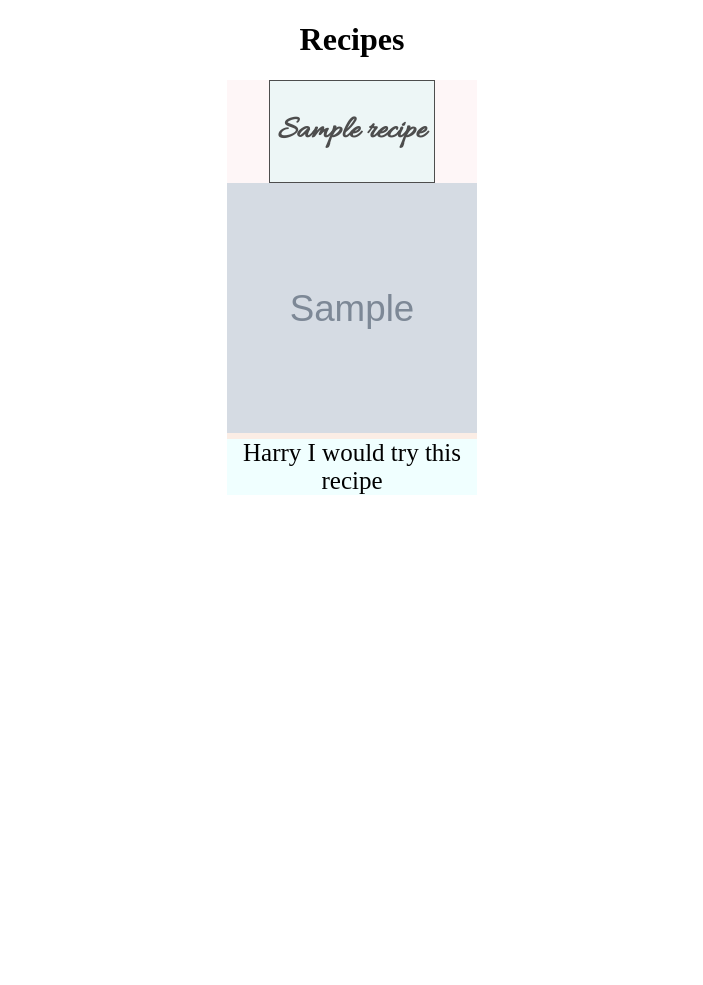
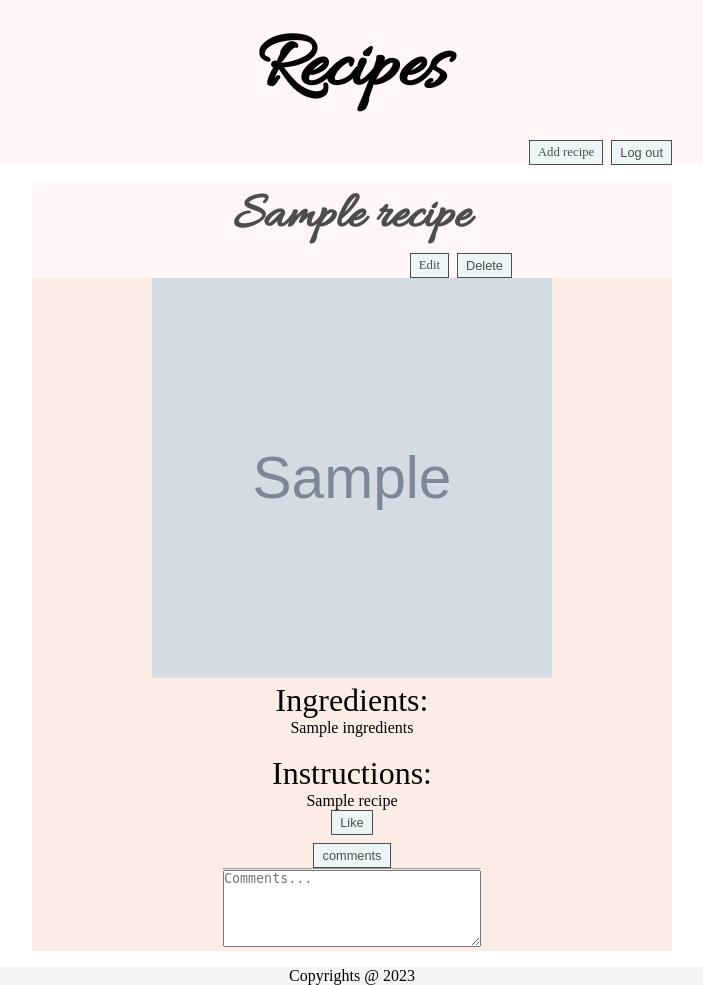
Before and after one commit to sadiausmann/crud_app, a Flask app: page /sessions/page/1 in a window 1280 px wide. Shown: the whole page, without its empty margins (288-991 px from the left). Before the commit the page ends 495 px from the top, so only its background shows below. Run offline with Flask 3, Linux system fonts and the light colour scheme; grey boxes marked "Sample" are stand-in pictures; a database or web service that is not in the repository returns one stand-in record (values such as "Sample title"); some libraries are stand-ins or nearby versions.

Commit message:
CSS done, Delete-funtion:working,edit-function:working ,like-working, comment section in progress

```diff
--- a/models/recipe.py
+++ b/models/recipe.py
@@ -10,8 +10,8 @@ def get_recipe(id):
     recipes = sql("SELECT * FROM recipes WHERE id = %s",[id])
     return recipes[0]
 
-def update_recipe(title, image_url,  ingredients, recipe, id):
-    sql("UPDATE recipes SET title=%s, image_url=%s, ingredients=%s, recipe=%s WHERE id=%s RETURNING *",[title, image_url, ingredients, recipe, id])
+def update_recipe(user_id ,title, image_url,  ingredients, recipe, id):
+    sql("UPDATE recipes SET user_id=%s, title=%s, image_url=%s, ingredients=%s, recipe=%s WHERE id=%s RETURNING *",[user_id, title, image_url, ingredients, recipe, id])
 
 def delete_recipe(id):
     sql("DELETE FROM recipes WHERE id=%s RETURNING *",[id])
@@ -22,3 +22,9 @@ def like_recipe(recipe_id, user_id):
         sql('DELETE FROM likes WHERE user_id=%s AND recipe_id=%s RETURNING *',[user_id, recipe_id])
     else:
         sql("INSERT INTO likes(user_id, recipe_id) VALUES(%s, %s) RETURNING *", [user_id, recipe_id])
+
+def comment_recipe(recipe_id, user_id, comment):
+    sql("INSERT INTO comments (user_id, recipe_id, comment) VALUES (%s, %s, %s) RETURNING *",[user_id, recipe_id, comment])
+
+def all_comments():
+    return sql("SELECT * FROM comments ORDER by id")
--- a/routes/recipes_routes.py
+++ b/routes/recipes_routes.py
@@ -1,5 +1,5 @@
 from flask import Blueprint
-from controllers.recipes_controller import index, new, create, edit, update, delete, like
+from controllers.recipes_controller import index, new, create, edit, update, delete, like, comment
 
 recipes_routes = Blueprint('recipes_routes', __name__)
 
@@ -10,3 +10,4 @@ recipes_routes.route('/<id>/edit')(edit)
 recipes_routes.route('/<id>', methods=["POST"])(update)
 recipes_routes.route('/<id>/delete', methods=["POST"])(delete)
 recipes_routes.route('/<id>/likes', methods=["POST"])(like)
+recipes_routes.route('/<id>/comment', methods=["POST"])(comment)
--- a/static/css/style.css
+++ b/static/css/style.css
@@ -1,5 +1,6 @@
 * {
     padding: 0;
+    margin: 0;
     box-sizing: border-box;
   }
 
@@ -29,15 +30,34 @@ header {
     width: 50%;
     padding: 20px;
     font-size: 5em;
-
 }
 
-.controls {
+h2{
+    font-family: 'Allura', cursive;
+    font-size: 2.5em;
+}
+
+section.controls {
     width: 50%;
     display: flex;
-    justify-content: flex-end;
-    padding: 0.5em;
+    justify-content:flex-end;
+    ;
     gap: 0.5em;
+}
+
+a,
+button {
+  padding: 0.25rem 0.5rem;
+  color: #4d4d4d;
+  font-size: 0.8rem;
+  text-decoration: none;
+  cursor: pointer;
+}
+
+a.button,
+button {
+    background-color: #edf6f6;
+    border: 1px solid ;
 }
 
 h2{
@@ -47,17 +67,7 @@ h2{
 
 main {
     grid-area: main;
-}
-
-a,
-button {
-  border: 1px solid ;
-  padding: 0.25rem 0.5rem;
-  background-color: #edf6f6;
-  color: #4d4d4d;
-  font-size: 0.8rem;
-  text-decoration: none;
-  cursor: pointer;
+    margin: 1em;
 }
 
 img{
@@ -66,17 +76,17 @@ img{
     object-fit: cover;
 }
 
-.recipes {
+.recipes, .recipesmain{
     display: flex;
     flex-wrap: wrap;
     justify-content: center;
     gap: 50px;
 }
 
+
 .recipes > section {
     background-color: #fbede5;
     width: 250px;
-
     text-align: center;
     font-size: 25px;
 }
@@ -85,7 +95,7 @@ h1 {
     text-align: center;
 }
 
-form {
+form.form {
     padding: 5rem;
     margin: 0 600px;
     border-radius: 1rem;
@@ -93,7 +103,6 @@ form {
     display: grid;
     grid-template-columns: 1fr 1fr;
     gap: 2rem;
-
 }
 
 footer {
@@ -101,3 +110,36 @@ footer {
     text-align: center;
     background-color: #f6f5f5;
 }
+
+.recipesmain > section {
+    background-color: #fbede5;
+    width: 40em;
+    text-align: center;
+    font-size: 1em;
+}
+
+img.main {
+    height: 25em;
+    width: 25em;
+    object-fit: cover;
+}
+
+.like {
+    display:flex;
+    flex-direction: column;
+    align-items: center;
+    text-align: center;
+    gap: 0.5em;
+}
+
+.subheading {
+    font-size: 2em;
+}
+
+h2.main{
+    font-size:4em;
+}
+
+comment {
+    background-color: #edf6f6
+}
--- a/templates/recipes/index.html
+++ b/templates/recipes/index.html
@@ -17,8 +17,8 @@
 
     {% else %}
     <section class="controls">
-      <a href="/users/new">Sign up</a>
-      <a href="/sessions/new">Log in</a>
+      <a href="/users/new" class="button">Sign up</a>
+      <a href="/sessions/new" class="button">Log in</a>
     </section>
     {% endif %}
 
--- a/templates/recipes/new.html
+++ b/templates/recipes/new.html
@@ -2,7 +2,7 @@
 
 {% block content %}
 <h1>Add Recipe</h1>
-<form action="/recipes" method="POST">
+<form action="/recipes" method="POST" class="form">
     <label for="">Title:</label>
     <input type="text" name="title" required>
 
--- a/templates/sessions/new.html
+++ b/templates/sessions/new.html
@@ -7,7 +7,7 @@
 
 <main>
   <h1>Log in</h1>
-  <form action="/sessions" method="POST">
+  <form action="/sessions" method="POST" class="form">
     <label for="">Email:</label>
     <input type="text" name="email">
 
--- a/templates/sessions/recipe.html
+++ b/templates/sessions/recipe.html
@@ -1,60 +1,61 @@
 {% extends 'base.html' %}
 
 {% block content %}
-<h1>Recipes</h1>
-<!-- if condition -->
-{% if current_user %}
+<header>
+  <h1 class="title">Recipes</h1>
   <section class="controls">
-    <form action="/sessions/delete" method="POST">
+  </form>
+  <a href="/recipes/new" class="button">Add recipe</a>
+    <form action="/sessions/delete" method="POST" class="button">
       <button>Log out</button>
     </form>
+  </section>
+</header>
 
-    <a href="/recipes/new">Add recipe</a>
-</section>
-
-<section class="recipes">
-  <section class="recipe">
-    <header>
-      <a href="/sessions/page/{{recipe['id']}}"><h2>{{ recipe['title'] }}</h2></a>
+<main>
+  <section class="recipesmain">
+    <section class="recipemain">
+      <header claas="individualrecipe">
+        <a href="/sessions/page/{{ recipe['id'] }}"><h2 class="main">{{ recipe['title'] }}</h2></a>
         <section class="controls">
-        <a href="/recipes/{{ recipe['id'] }}/edit">Edit</a>
-
+          <a href="/recipes/{{ recipe['id'] }}/edit" class="button">Edit</a>
           <form action="/recipes/{{ recipe['id'] }}/delete" method= "POST">
-        <button>DELETE</button>
+            <button>Delete</button>
           </form>
         </section>
+      </header>
+      <img src="{{ recipe['image_url'] }}" alt="" class="main">
 
-    </header>
-
-    <img src="{{ recipe['image_url'] }}" alt="">
+      <p class="subheading">Ingredients:</p>
+      <p>{{ recipe['ingredients'] }}</p>
+      <br>
+      <p class="subheading">Instructions:</p>
+      <p>{{ recipe['recipe'] }}</p>
+      <section class="like">
         <form action="/recipes/{{ recipe['id'] }}/likes" method="POST">
-        <hr>
           <button>Like</button>
           <span>{{ liked }}</span>
         </form>
+
+
         <form action="/recipes/{{ recipe['id'] }}/comment" method="POST">
           <button>comments</button>
         <hr>
-        <textarea placeholder="Comments..." name="comments" cols="30" rows="5"></textarea>
+        <textarea placeholder="Comments..." name="comment" cols="30" rows="5"></textarea>
+          {% for comment in comments %}
+            <span>{{ comments('comment') }}</span>
+          {% endfor %}
         </form>
-{% else %}
-<section class="recipes">
-  <section class="recipe">
-    <header>
-      <a href="/sessions/page/{{recipe['id']}}"><h2>{{ recipe['title'] }}</h2></a>
-    </header>
 
-    <img src="{{ recipe['image_url'] }}" alt="">
-
-  {% endif %}
-    <!-- for loop for comments -->
-    <section style="background-color: azure;">
-      <span>Harry</span>
-      <span>I would try this recipe</span>
       </section>
-
 
     </section>
   </section>
 
+</main>
+
+<footer>
+  <p>Copyrights @ 2023</p>
+</footer>
+
 {% endblock %}
--- a/templates/users/new.html
+++ b/templates/users/new.html
@@ -6,7 +6,7 @@
 </header>
 <main>
     <h1>Sign up</h1>
-    <form action="/users" method="POST">
+    <form action="/users" method="POST" class="form">
         <label for="">First Name:</label>
         <input type="text" name="first_name" required>
 
```
Also changed, not shown: controllers/recipes_controller.py (+17 -5 lines), templates/recipes/edit.html (+10 -2 lines), models/user.py (line endings or trailing spaces). Lines whose indentation alone changed are shown as unchanged.
